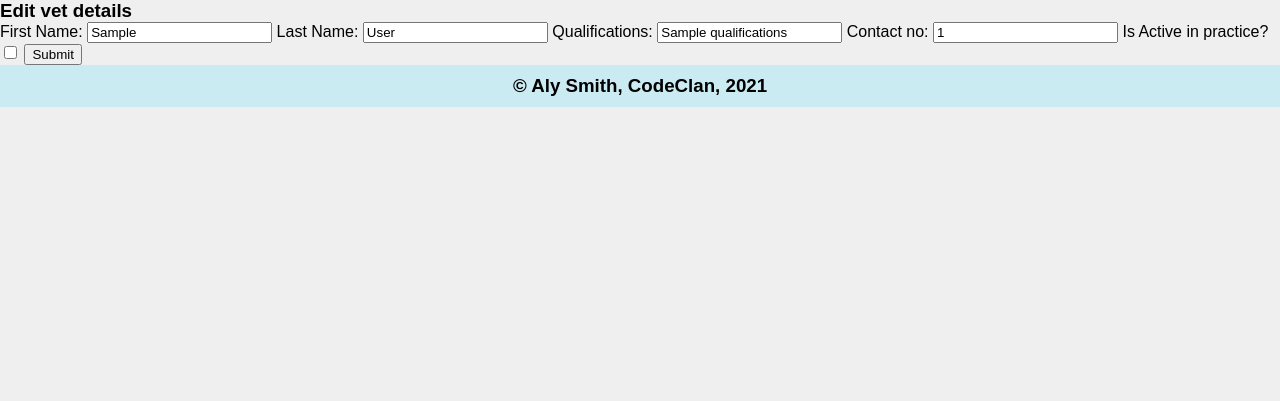
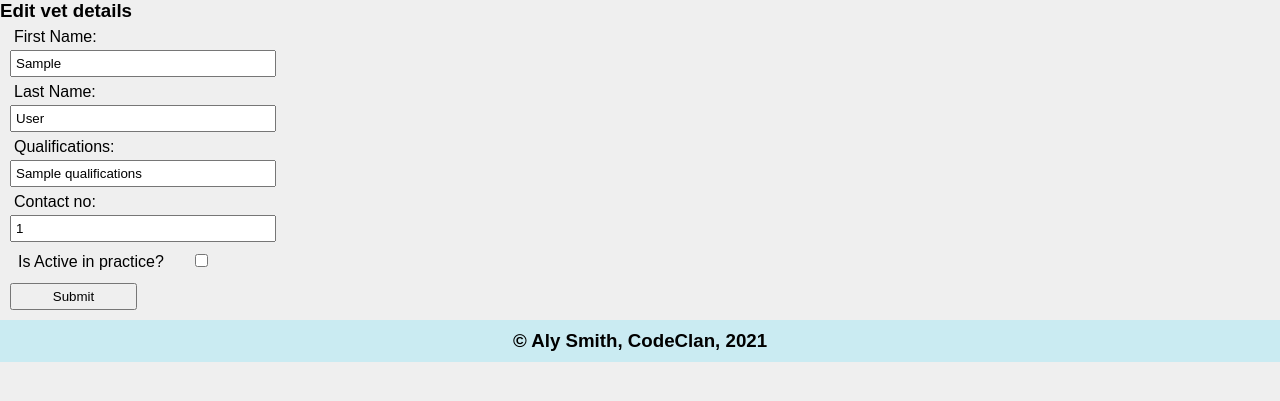
Before and after one commit to JaSmith13/vet_management_project, a Flask app: page /vets/1/edit in a window 1280 px wide. Shown: the part 113-514 px from the top of the page. Run offline with Flask 2, Linux system fonts and the light colour scheme; a database or web service that is not in the repository returns one stand-in record (values such as "Sample title"); some libraries are stand-ins or nearby versions.

Commit message:
altered margin on buttons and fixed zlayer on sticky nav

```diff
--- a/vet_management/static/style.css
+++ b/vet_management/static/style.css
@@ -59,6 +59,7 @@ nav {
     position: -webkit-sticky;
     position:sticky;
     top: 0;
+    z-index: 1;
 }
 
 nav > ul > li > a:hover{
@@ -118,7 +119,6 @@ h3{
 .owners_pet_links{
     color: #9E90FF;
     font-size: 12px;
-    /* text-align: left; */
 }
 
 .edit_vet_link{
@@ -126,16 +126,34 @@ h3{
 }
 
 #new_vet_button{
-
+    display: flex;
+    justify-content: space-around;
+    margin-bottom: 10px;
 }
 
 .form{
     display: flex;
     flex-direction: column;
-    padding-left: 10px
+    padding-left: 10px;
+    padding-bottom: 10px;
 }
 
-.form *{
+.form * {
     width: 20%;
     padding: 4px;
 }
+
+.form > button{
+    width: 10%;
+    margin-top: 8px;
+}
+
+.form > label{
+    padding-top: 6px;
+}
+
+#checkbox {
+    margin-top: 5px;
+    display: block;
+    /* flex-direction: column; */
+}
--- a/vet_management/templates/pets/new.html
+++ b/vet_management/templates/pets/new.html
@@ -11,14 +11,14 @@
     <label for="date_of_birth">DOB:</label>
     <input type="date" name="date_of_birth">
     <label for="owner">Owner:</label>
-    <a href="/owners/new">Add New Owner</a>
-    <select name="owner_id">
+    <select class="owner_selector" name="owner_id">
         {% for owner in owners %}
         <option value="{{owner.id}}">
             {{owner.first_name}} {{owner.last_name}}
         </option>
         {% endfor %}
     </select>
+    <a href="/owners/new">Add New Owner</a>
     <label for="treatment_notes">Treatment notes:</label>
     <textarea name="treatment_notes" cols="30" rows="3"></textarea>
     <label for="vet">Assigned vet:</label>
@@ -31,7 +31,7 @@
         {% endif %}
         {% endfor %}
     </select>
-    <input type="submit" value="submit">
+    <button type="submit">Submit</button>
 </form>
 
 {% endblock %}
--- a/vet_management/templates/vets/edit.html
+++ b/vet_management/templates/vets/edit.html
@@ -3,7 +3,7 @@
 {% block content %}
 <h3>Edit vet details</h3>
 
-<form action="/vets/{{vet.id}}" method="POST">
+<form action="/vets/{{vet.id}}" method="POST" class="form">
     <label for="first_name">First Name:</label>
     <input type="text" name="first_name" value="{{vet.first_name}}">
     <label for="last_name">Last Name:</label>
@@ -12,8 +12,10 @@
     <input type="text" name="qualifications" value="{{vet.qualifications}}">
     <label for="contact_number">Contact no:</label>
     <input type="text" name="contact_number" value="{{vet.contact_number}}">
-    <label for="active">Is Active in practice?</label>
-    <input type="checkbox" name="active" {% if vet.is_active == True %} checked {% endif %}>
+    <div id="checkbox">
+        <label for="active">Is Active in practice?</label>
+        <input type="checkbox" name="active" {% if vet.is_active == True %} checked {% endif %}>
+    </div>
     <button type="submit">Submit</button>
 </form>
 
--- a/vet_management/templates/vets/index.html
+++ b/vet_management/templates/vets/index.html
@@ -18,5 +18,7 @@
     </div>
     <hr>
     {% endfor %}
-    <a id="new_vet_button" href="/vets/new">Add new vet</a>
+    <div id="new_vet_button">
+        <a  href="/vets/new">Add new vet</a>
+    </div>
 {% endblock %}
```
